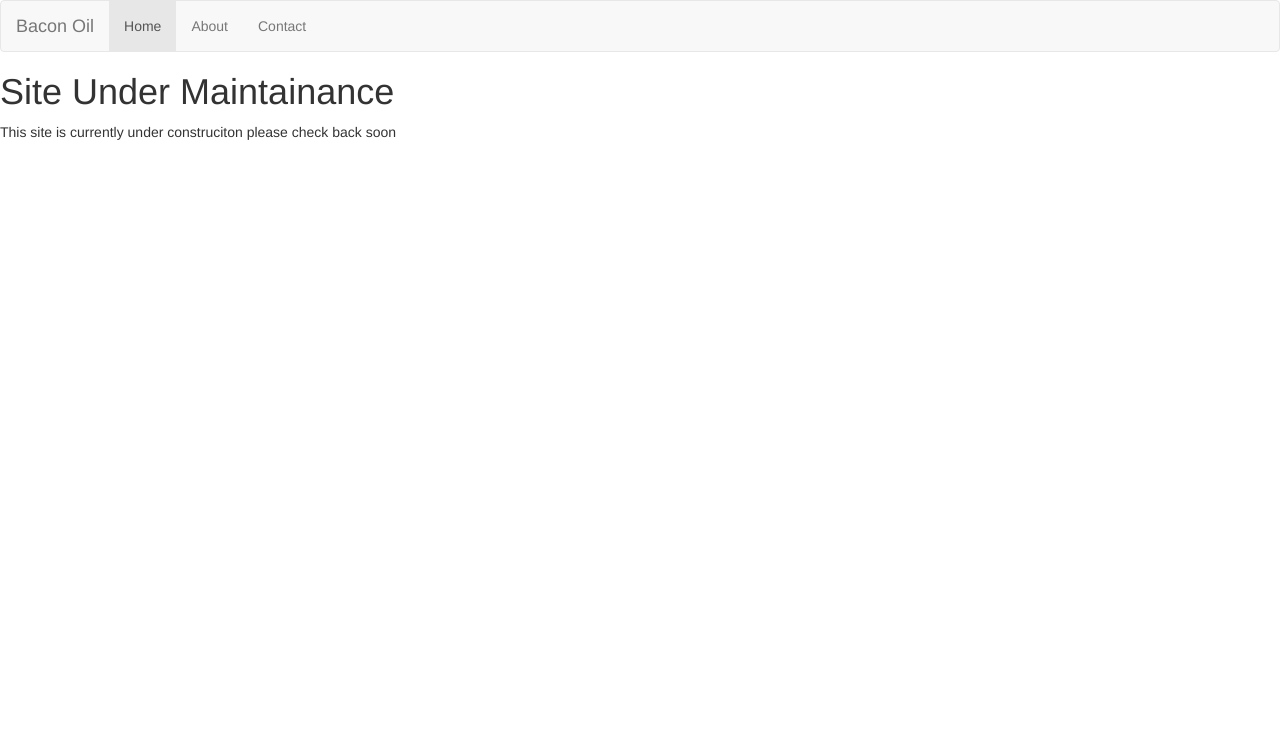
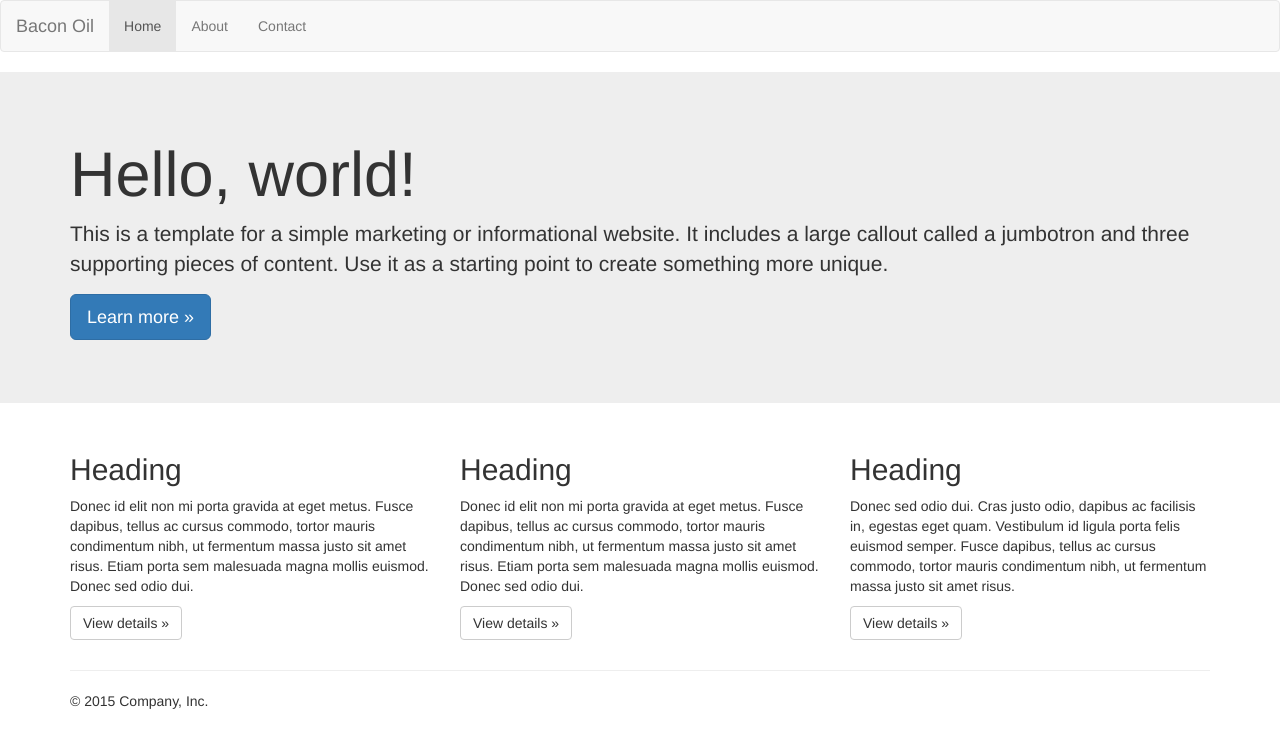
Before and after one commit to specialFX16/Bacon_Oil_Web_Site, a Django app: page / in a window 1280 px wide. Shown: the top 748 px of the page. Run offline with Django 3.2, Linux system fonts and the light colour scheme; some libraries are stand-ins or nearby versions.

Commit message:
Updating index page

```diff
--- a/bacon_oil/webapp/templates/index.html
+++ b/bacon_oil/webapp/templates/index.html
@@ -1,6 +1,40 @@
 {% extends "base.html" %}
 
 {% block body %}
-	<h1>Site Under Maintainance</h1>
-	<p>This site is currently under construciton please check back soon</p>
+	 <!-- Main jumbotron for a primary marketing message or call to action -->
+    <div class="jumbotron">
+      <div class="container">
+        <h1>Hello, world!</h1>
+        <p>This is a template for a simple marketing or informational website. It includes a large callout called a jumbotron and three supporting pieces of content. Use it as a starting point to create something more unique.</p>
+        <p><a class="btn btn-primary btn-lg" href="#" role="button">Learn more &raquo;</a></p>
+      </div>
+    </div>
+
+    <div class="container">
+      <!-- Example row of columns -->
+      <div class="row">
+        <div class="col-md-4">
+          <h2>Heading</h2>
+          <p>Donec id elit non mi porta gravida at eget metus. Fusce dapibus, tellus ac cursus commodo, tortor mauris condimentum nibh, ut fermentum massa justo sit amet risus. Etiam porta sem malesuada magna mollis euismod. Donec sed odio dui. </p>
+          <p><a class="btn btn-default" href="#" role="button">View details &raquo;</a></p>
+        </div>
+        <div class="col-md-4">
+          <h2>Heading</h2>
+          <p>Donec id elit non mi porta gravida at eget metus. Fusce dapibus, tellus ac cursus commodo, tortor mauris condimentum nibh, ut fermentum massa justo sit amet risus. Etiam porta sem malesuada magna mollis euismod. Donec sed odio dui. </p>
+          <p><a class="btn btn-default" href="#" role="button">View details &raquo;</a></p>
+       </div>
+        <div class="col-md-4">
+          <h2>Heading</h2>
+          <p>Donec sed odio dui. Cras justo odio, dapibus ac facilisis in, egestas eget quam. Vestibulum id ligula porta felis euismod semper. Fusce dapibus, tellus ac cursus commodo, tortor mauris condimentum nibh, ut fermentum massa justo sit amet risus.</p>
+          <p><a class="btn btn-default" href="#" role="button">View details &raquo;</a></p>
+        </div>
+      </div>
+
+      <hr>
+
+      <footer>
+        <p>&copy; 2015 Company, Inc.</p>
+      </footer>
+    </div> <!-- /container -->
+
 {% endblock %}
```
